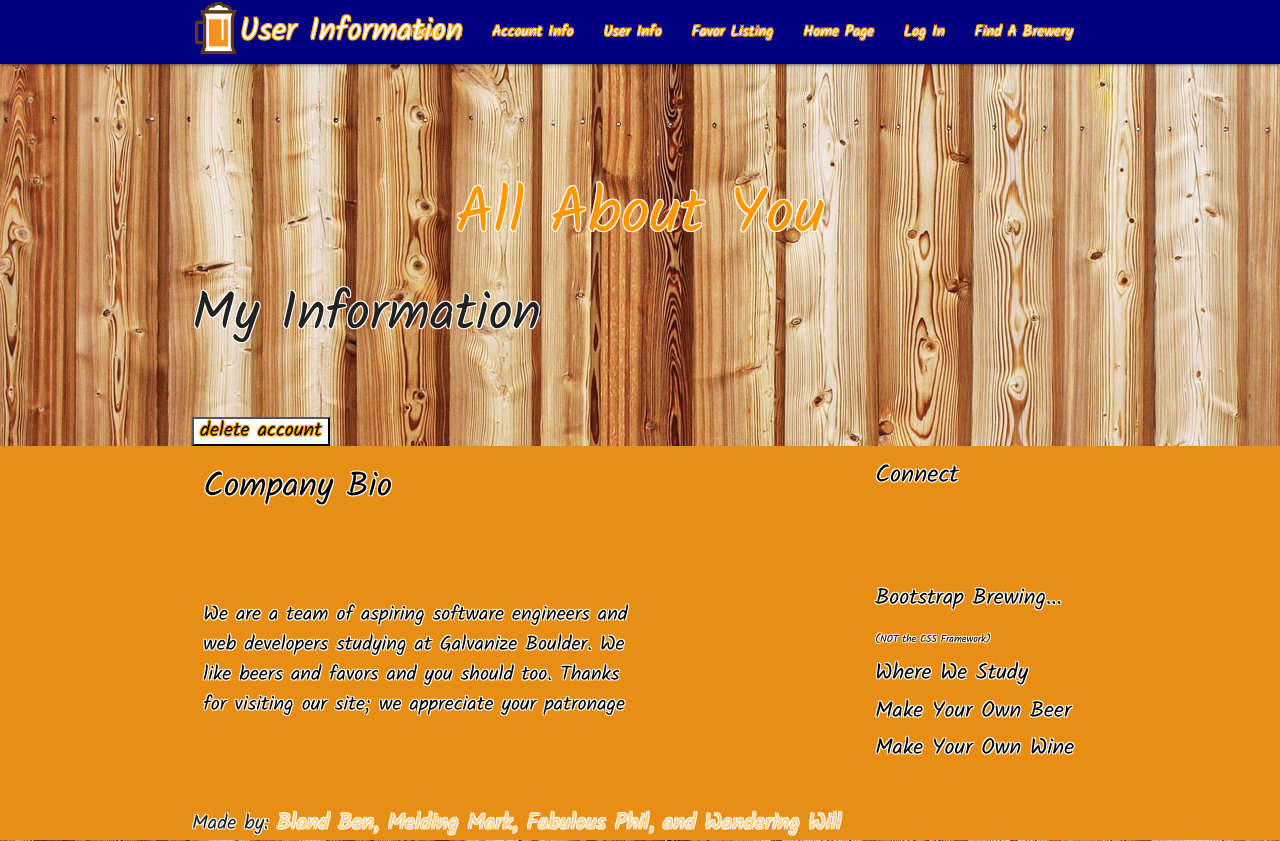
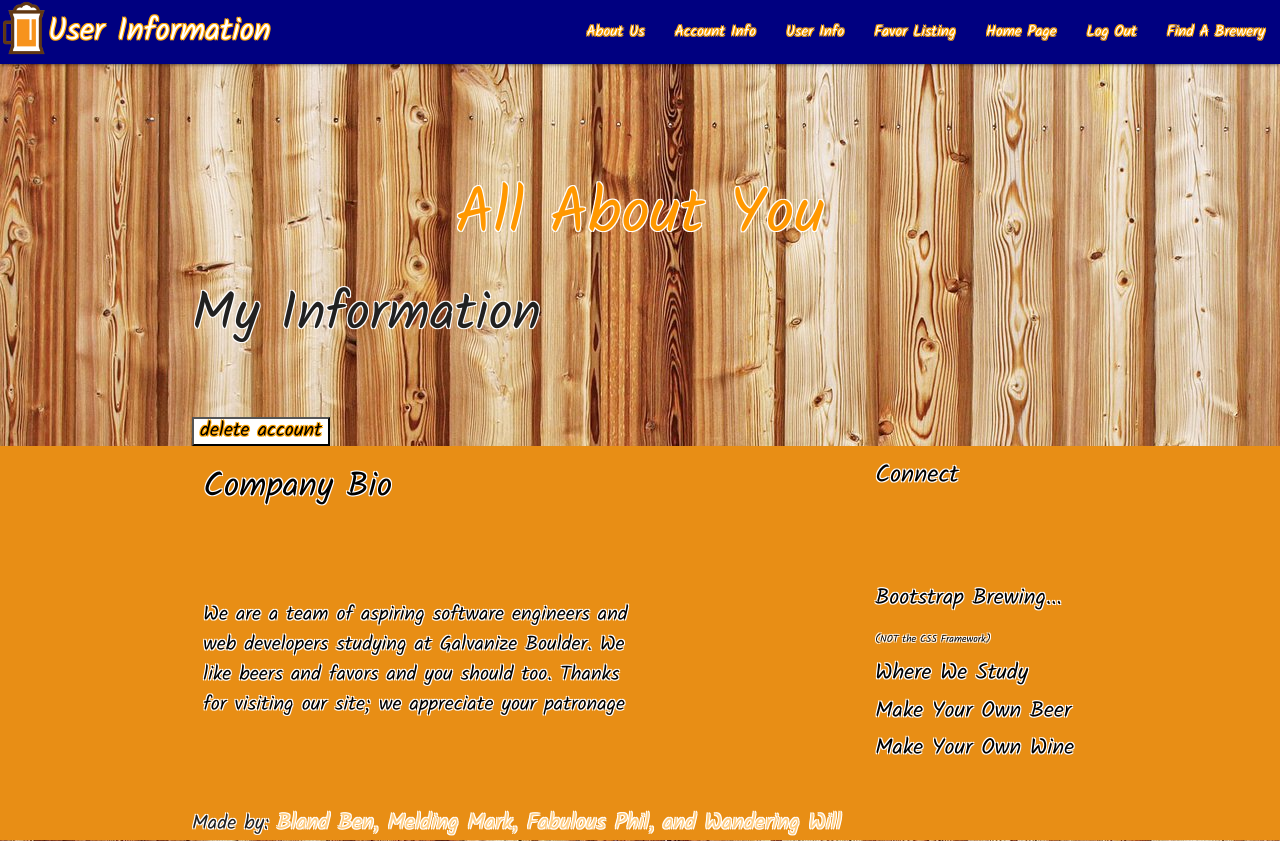
Before and after one commit to philborgenicht/beermo, a website: page public/user.html in a window 1280 px wide. Drawn offline with nearby package versions, Linux system fonts and the light colour scheme; no server answers.

Commit message:
merging final time

```diff
--- a/public/user.html
+++ b/public/user.html
@@ -25,14 +25,14 @@
 <body>
   <nav class="william" role="navigation">
 
-    <div class="nav-wrapper container"><img class="navlogo" src="beermologo.png"><a id="logo-container" href="#" class="brand-logo">User Information</a>
+    <div class="nav-wrapper"><img class="navlogo" src="beermologo.png"><a id="logo-container" href="#" class="brand-logo">User Information</a>
       <ul class="right hide-on-med-and-down">
         <li><a href="aboutus.html">About Us</a></li>
         <li><a href="account.html" id="account1">Account Info</a></li>
         <li><a href="user.html" id="user1">User Info</a></li>
         <li><a href="favor2.html" id="favor1">Favor Listing</a></li>
         <li><a href="index.html">Home Page</a></li>
-        <li><a href="logIn.html" id="login1">Log In</a></li>
+        <li><a href="logIn.html" id="login1">Log Out</a></li>
         <li><a href="findbrewery.html">Find A Brewery</a></li>
       </ul>
 
```
Also changed, not shown: public/aboutus.html (+1 -1 lines), public/account.html (+1 -1 lines), public/favor2.html (+1 -1 lines), public/index.html (+1 -1 lines).
